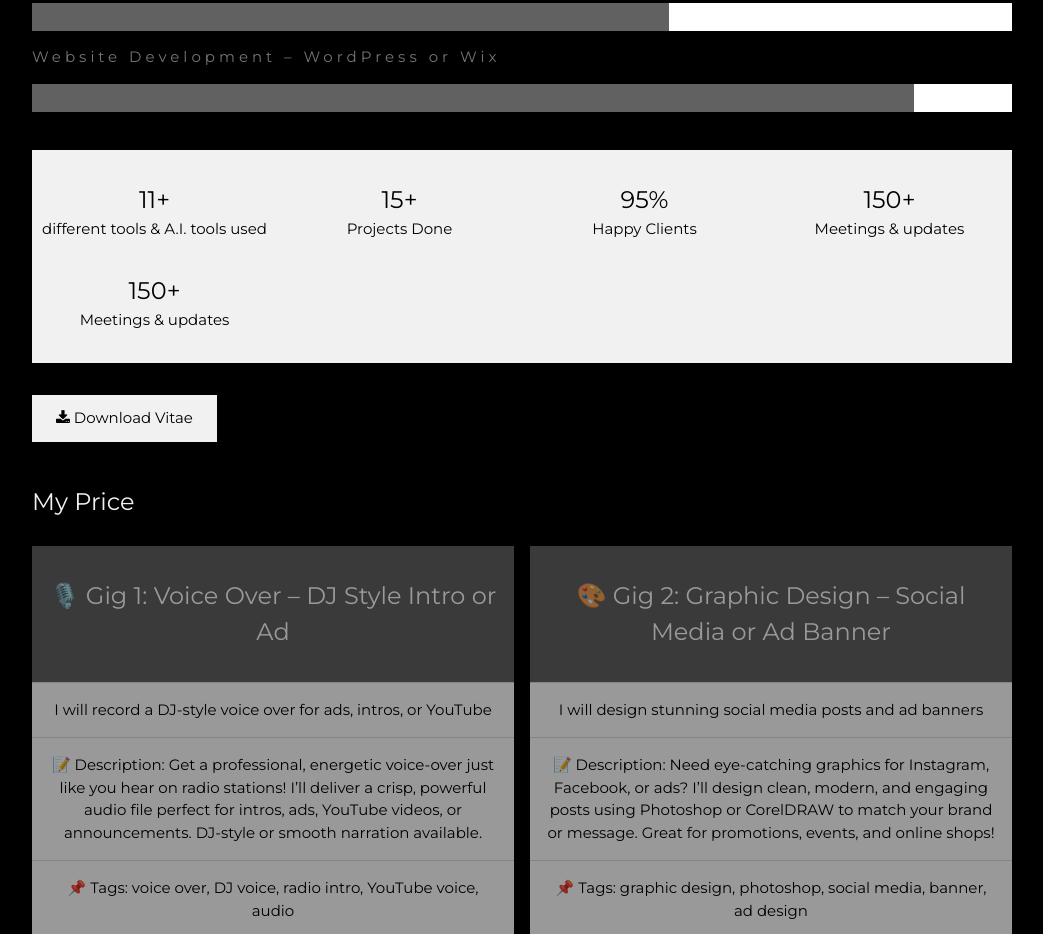
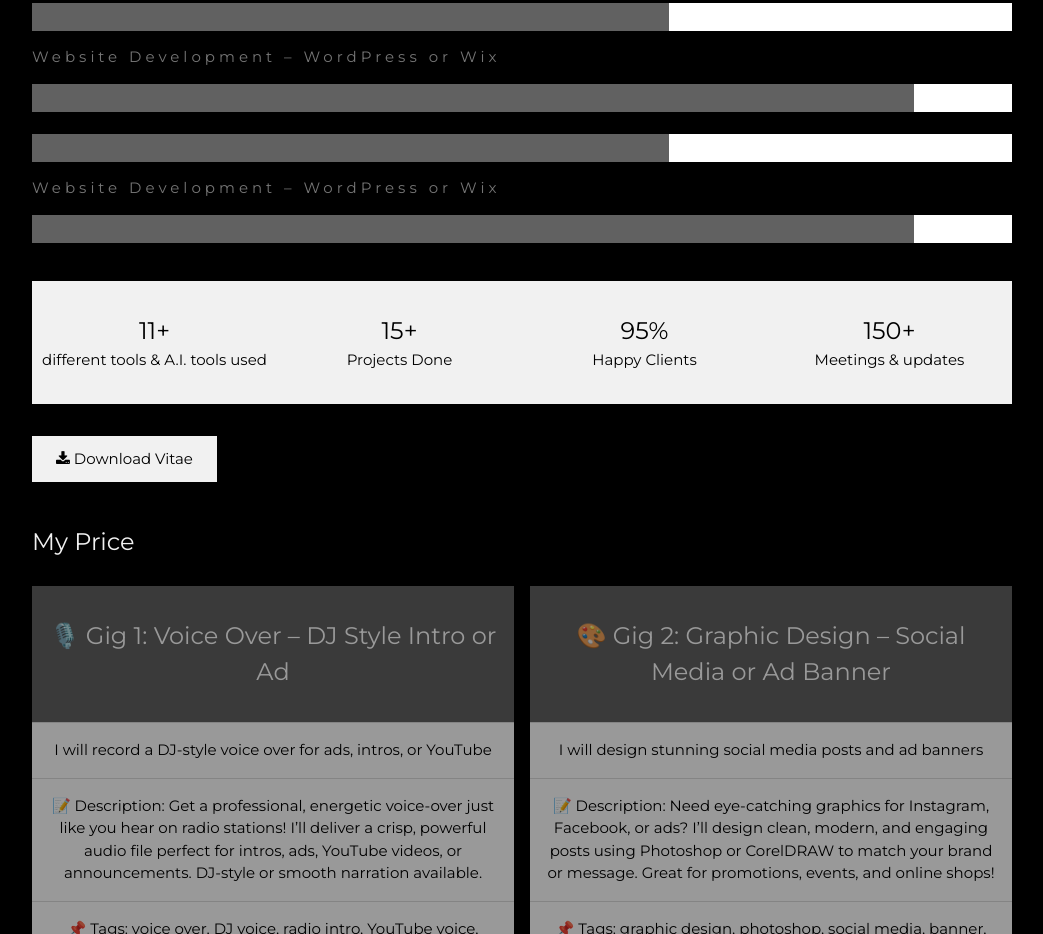
Before and after one commit to KuyzzD/portfolio, a plain HTML site: page index.html in a window 1280 px wide. Shown: the part 1419-2353 px from the top of the page, without its empty margins (178-1221 px from the left). Drawn offline with nearby package versions, Linux system fonts and the light colour scheme.

Commit message:
Update index.html

```diff
--- a/index.html
+++ b/index.html
@@ -85,6 +85,14 @@ I’m a passionate creative professional with a love for design, editing, and vo
       <div class="w3-dark-grey" style="height:28px;width:90%"></div>
     </div><br>
 
+    <div class="w3-white">
+      <div class="w3-dark-grey" style="height:28px;width:65%"></div>
+    </div>
+    <p class="w3-wide">Website Development – WordPress or Wix</p>
+    <div class="w3-white">
+      <div class="w3-dark-grey" style="height:28px;width:90%"></div>
+    </div><br>
+
     <div class="w3-row w3-center w3-padding-16 w3-section w3-light-grey">
       <div class="w3-quarter w3-section">
         <span class="w3-xlarge">11+</span><br>
@@ -102,12 +110,7 @@ I’m a passionate creative professional with a love for design, editing, and vo
         <span class="w3-xlarge">150+</span><br>
         Meetings & updates
       </div>
-
-      <div class="w3-quarter w3-section">
-        <span class="w3-xlarge">150+</span><br>
-        Meetings & updates
-      </div>
-    </div>
+   </div>
 
     <button class="w3-button w3-light-grey w3-padding-large w3-section">
       <i class="fa fa-download"></i> Download Vitae
```
